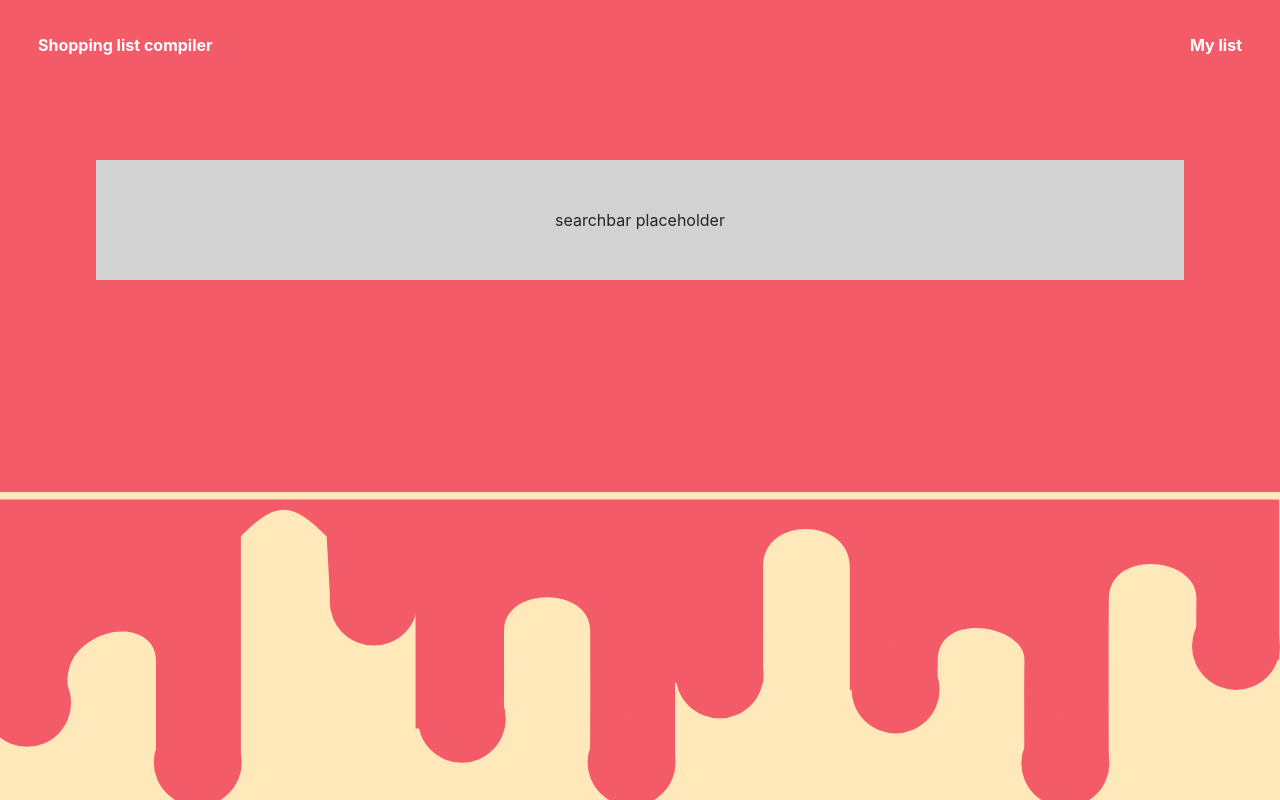
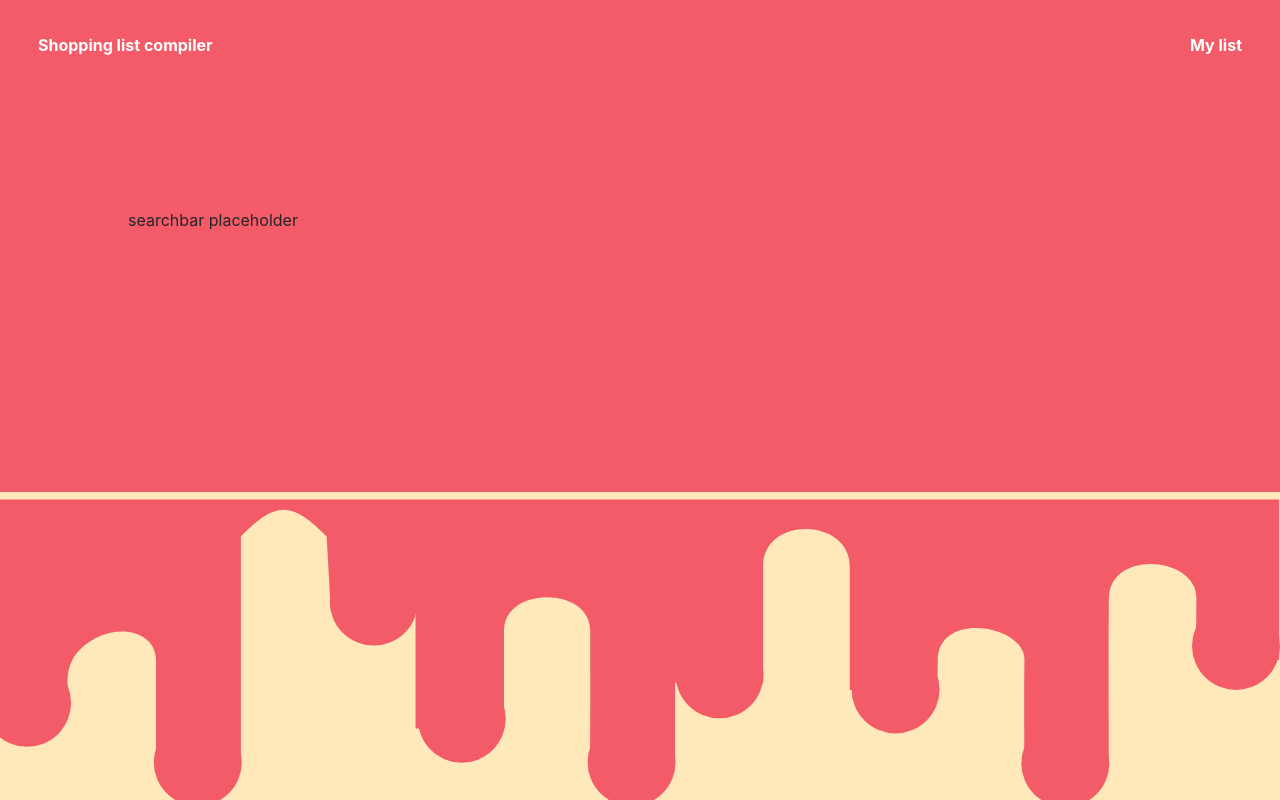
Before and after one commit to fafnirZ/monkeywork, a React (Create React App) app in the folder frontend/: page / in a window 1280 px wide. Both pictures are taken after a click on the button "Shopping list compiler". Built offline with nearby package versions, Linux system fonts and the light colour scheme.

Commit message:
All searchbar component stylings

```diff
--- a/frontend/src/components/SearchBar/searchBar.css
+++ b/frontend/src/components/SearchBar/searchBar.css
@@ -1,8 +1,42 @@
 .Search-container {
-    background-color: #d2d2d2;
+    background-color: #F45B69;
     display: flex;
-    justify-content: center;
-    margin: 5em 6em 3em; /* 5em top, 6em l&r, 3em bottom*/
+    flex-direction: column;
+    margin: 5em 5em 3em; /* 5em top, 6em l&r, 3em bottom*/
     padding: 3em; /*3em all around*/
 
+    position: relative;
 }
+
+.Search-prompt {
+    height: em;
+    color: white;
+}
+
+.Search-prompt>text {
+    font-size: 20px;
+}
+
+.Search-bar {
+    background-color: #FFFFFF;
+
+    width: 900px;
+    border-radius: 25px;
+    border-color: black;
+    border-style: solid;
+    border-width: 3px;
+    box-shadow: 7px 7px 0 -3px #4062BB;
+
+    padding: 0.5em;
+}
+
+.testbox {
+    grid-gap: 2em;
+    display: flex;
+}
+
+.Search-button {
+    background: url('Circle-arrow.svg');
+    width: 30px;
+    height: 30px;
+}
```
